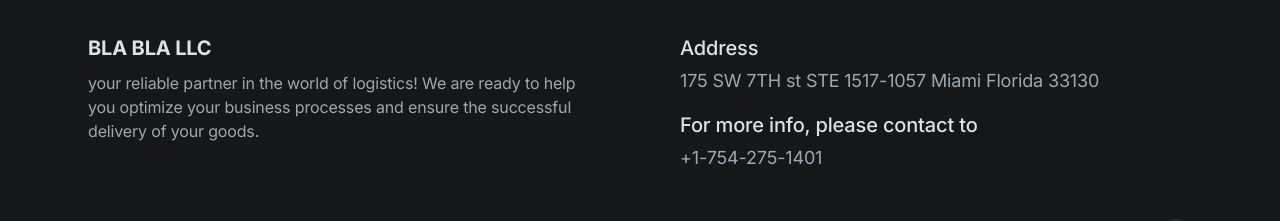
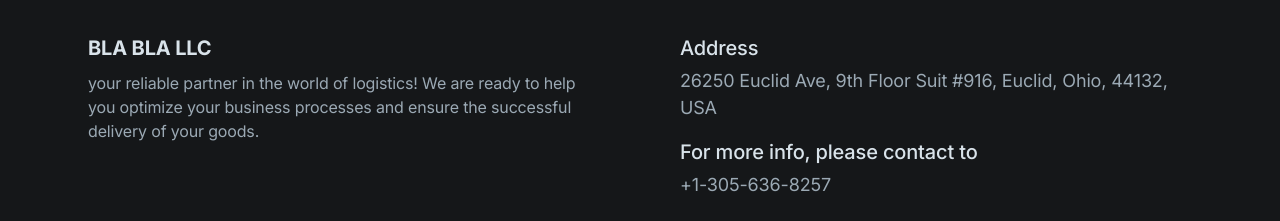
Before and after one commit to shukrullojonappdev/bla_bla_llc, a Next.js app: page / in a window 1280 px wide. Shown: the part 2998-3219 px from the top of the page. Built offline with nearby package versions, Linux system fonts and the light colour scheme.

Commit message:
changed contact infos

```diff
--- a/components/ui/footer.tsx
+++ b/components/ui/footer.tsx
@@ -33,16 +33,17 @@ export default function Footer() {
                   Address
                 </h6>
                 <span className="text-gray-400 text-lg">
-                  175 SW 7TH st STE 1517-1057 Miami Florida 33130
+                  26250 Euclid Ave, 9th Floor Suit #916, Euclid, Ohio, 44132,
+                  USA
                 </span>
                 <h6 className="text-gray-200 font-medium mb-1 mt-4 text-xl">
                   For more info, please contact to
                 </h6>
                 <a
-                  href="tel:+17542751401"
+                  href="tel:+13056368257"
                   className="text-gray-400 text-lg hover:text-gray-200 duration-300"
                 >
-                  +1-754-275-1401
+                  +1-305-636-8257
                 </a>
               </div>
             </div>
```
